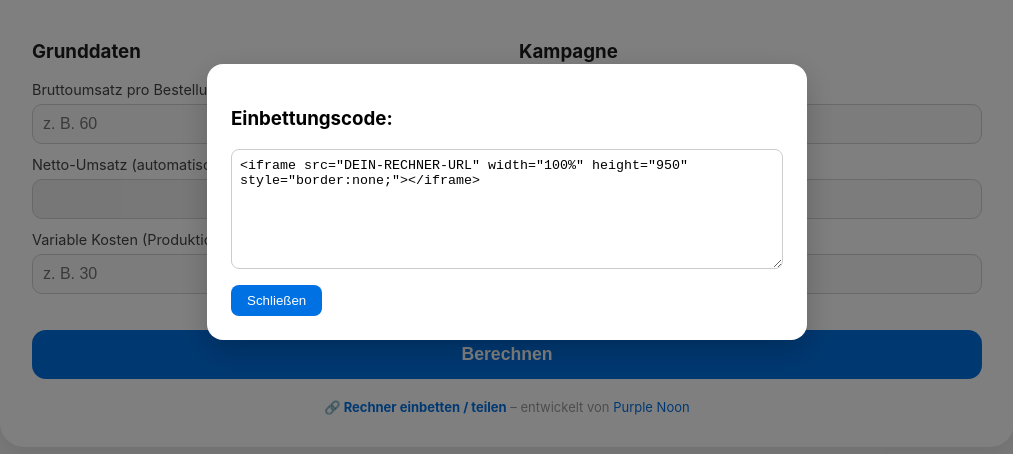
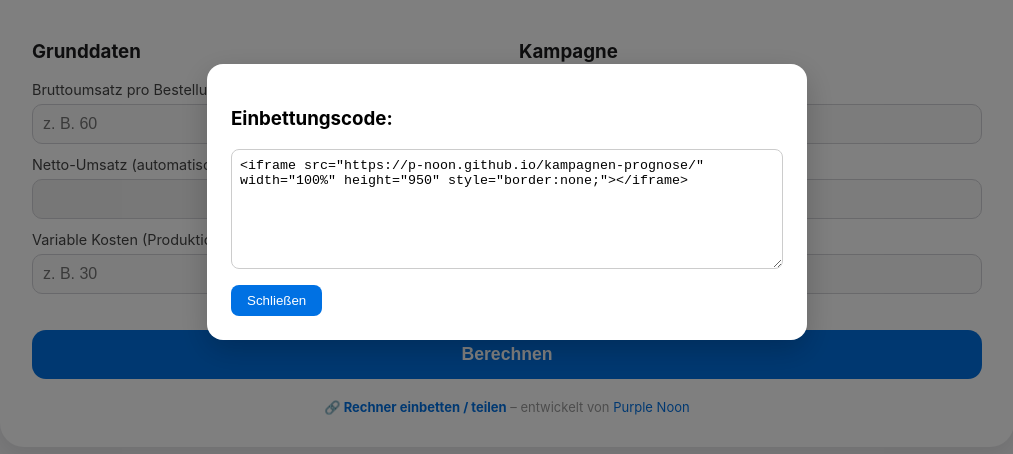
Before and after one commit to p-noon/kampagnen-prognose, a plain HTML site: page index.html in a window 1280 px wide. Both pictures are taken after a click on the link "🔗 Rechner einbetten / teilen". Shown: the part 198-652 px from the top of the page, without its empty margins (133-1146 px from the left). Drawn offline with Linux system fonts and the light colour scheme.

Commit message:
Update index.html

```diff
--- a/index.html
+++ b/index.html
@@ -151,7 +151,7 @@ footer a:hover { text-decoration: underline; }
 <div class="overlay" id="overlay">
   <div class="overlay-content">
     <h3>Einbettungscode:</h3>
-    <textarea readonly><iframe src="DEIN-RECHNER-URL" width="100%" height="950" style="border:none;"></iframe></textarea>
+    <textarea readonly><iframe src="https://p-noon.github.io/kampagnen-prognose/" width="100%" height="950" style="border:none;"></iframe></textarea>
     <button class="close-btn" onclick="closeOverlay()">Schließen</button>
   </div>
 </div>
```
